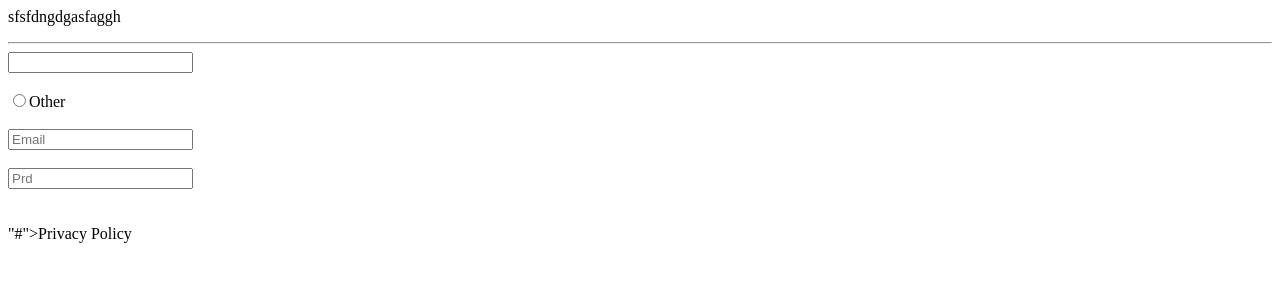
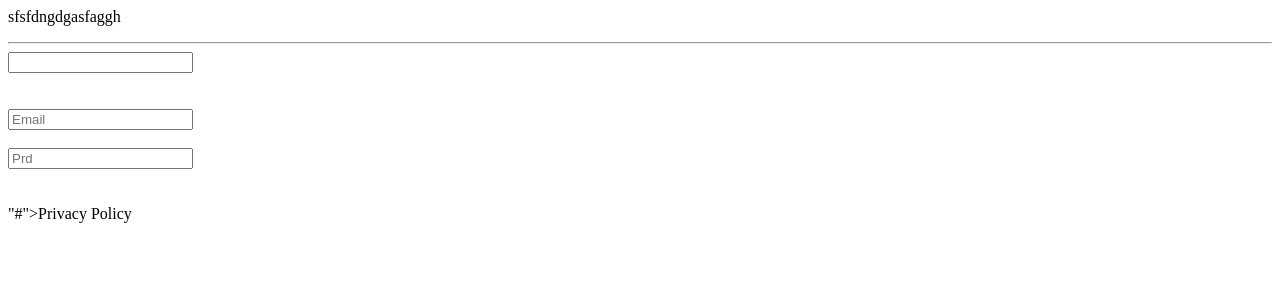
Before and after one commit to anni-257/git-GitHub_Practice, a plain HTML site: page MyWeb/index.html in a window 1280 px wide. Drawn offline with Linux system fonts and the light colour scheme.

Commit message:
msg mistake

```diff
--- a/MyWeb/index.html
+++ b/MyWeb/index.html
@@ -28,7 +28,6 @@
 
 
 
-                        <input type="radio" name="gender" value="other" id="other"><label for="other">Other</label>
 
 
                 </div>
```
